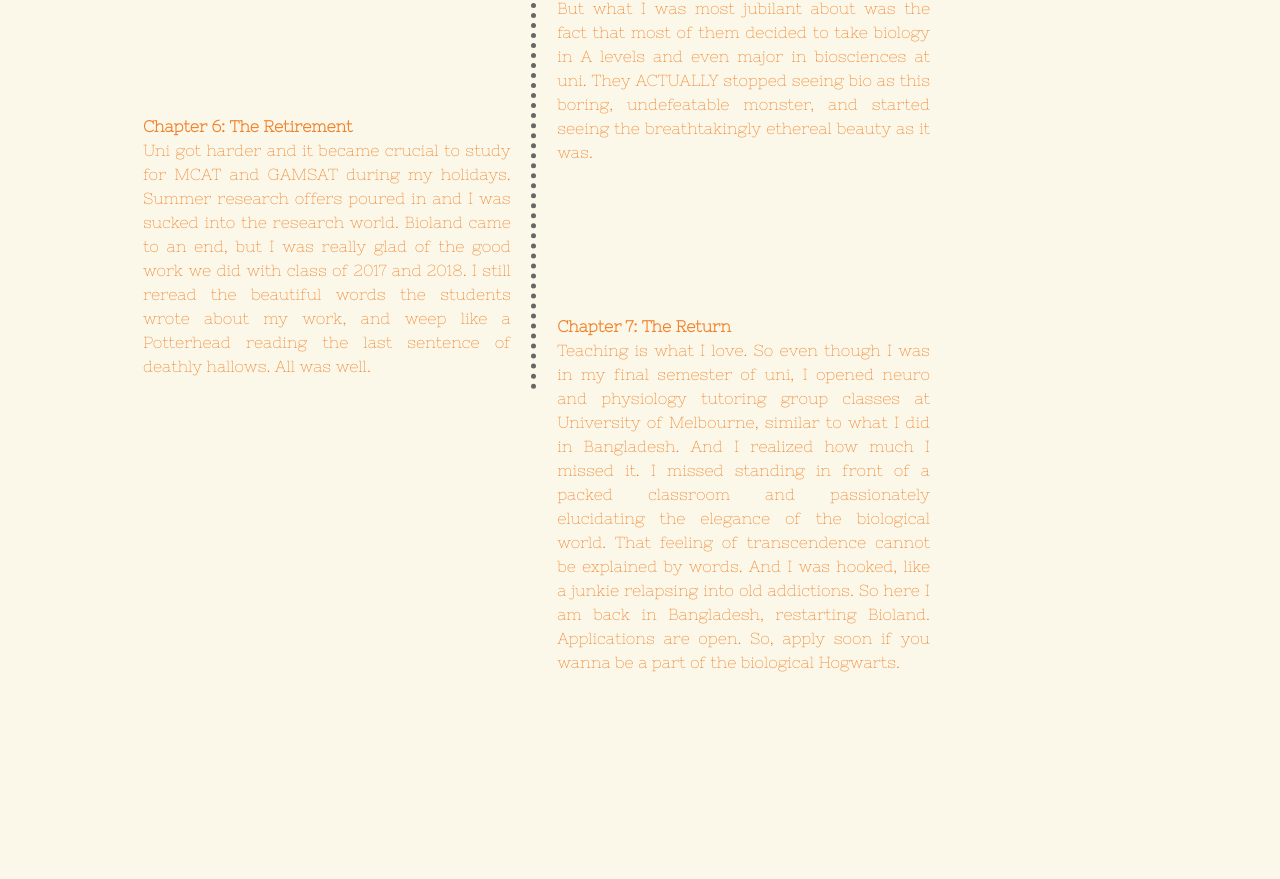
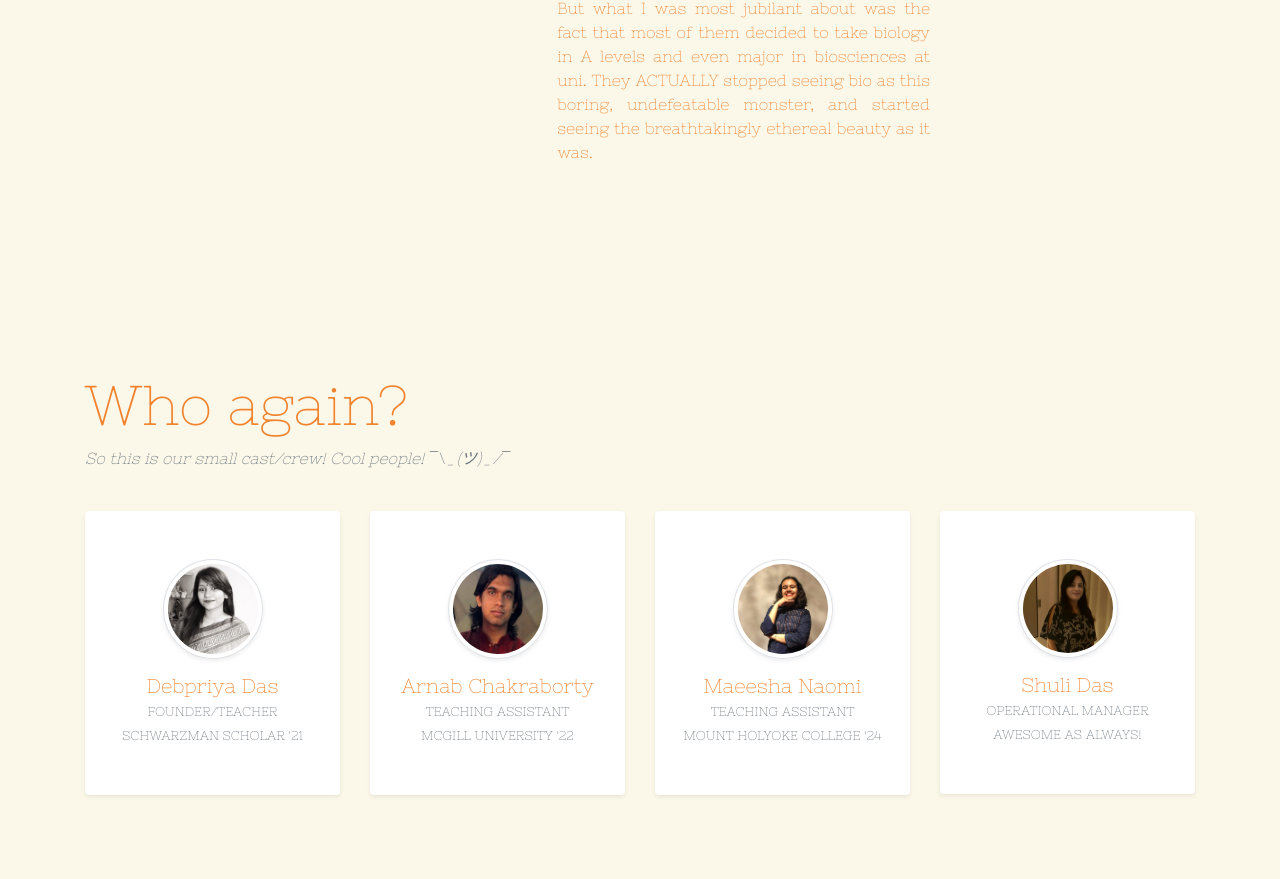
Before and after one commit to prodxiii/bioland-website, a website: page story.html in a window 1280 px wide. Shown: the part 1376-2255 px from the top of the page. Drawn offline with nearby package versions, Linux system fonts and the light colour scheme.

Commit message:
Update story.html

```diff
--- a/story.html
+++ b/story.html
@@ -129,16 +129,6 @@
                 And I LOVED EVERY SECOND OF IT! They were the best holidays of
                 my life.
               </p>
-              <p align="justify">
-                <strong>Chapter 6: The Retirement</strong> <br />
-                Uni got harder and it became crucial to study for MCAT and
-                GAMSAT during my holidays. Summer research offers poured in and
-                I was sucked into the research world. Bioland came to an end,
-                but I was really glad of the good work we did with class of 2017
-                and 2018. I still reread the beautiful words the students wrote
-                about my work, and weep like a Potterhead reading the last
-                sentence of deathly hallows. All was well.
-              </p>
             </div>
             <div class="right-content">
               <p align="justify">
@@ -170,19 +160,6 @@
                 biosciences at uni. They ACTUALLY stopped seeing bio as this
                 boring, undefeatable monster, and started seeing the
                 breathtakingly ethereal beauty as it was.
-              </p>
-              <p align="justify">
-                <strong>Chapter 7: The Return</strong> <br />
-                Teaching is what I love. So even though I was in my final
-                semester of uni, I opened neuro and physiology tutoring group
-                classes at University of Melbourne, similar to what I did in
-                Bangladesh. And I realized how much I missed it. I missed
-                standing in front of a packed classroom and passionately
-                elucidating the elegance of the biological world. That feeling
-                of transcendence cannot be explained by words. And I was hooked,
-                like a junkie relapsing into old addictions. So here I am back
-                in Bangladesh, restarting Bioland. Applications are open. So,
-                apply soon if you wanna be a part of the biological Hogwarts.
               </p>
             </div>
           </div>
```
